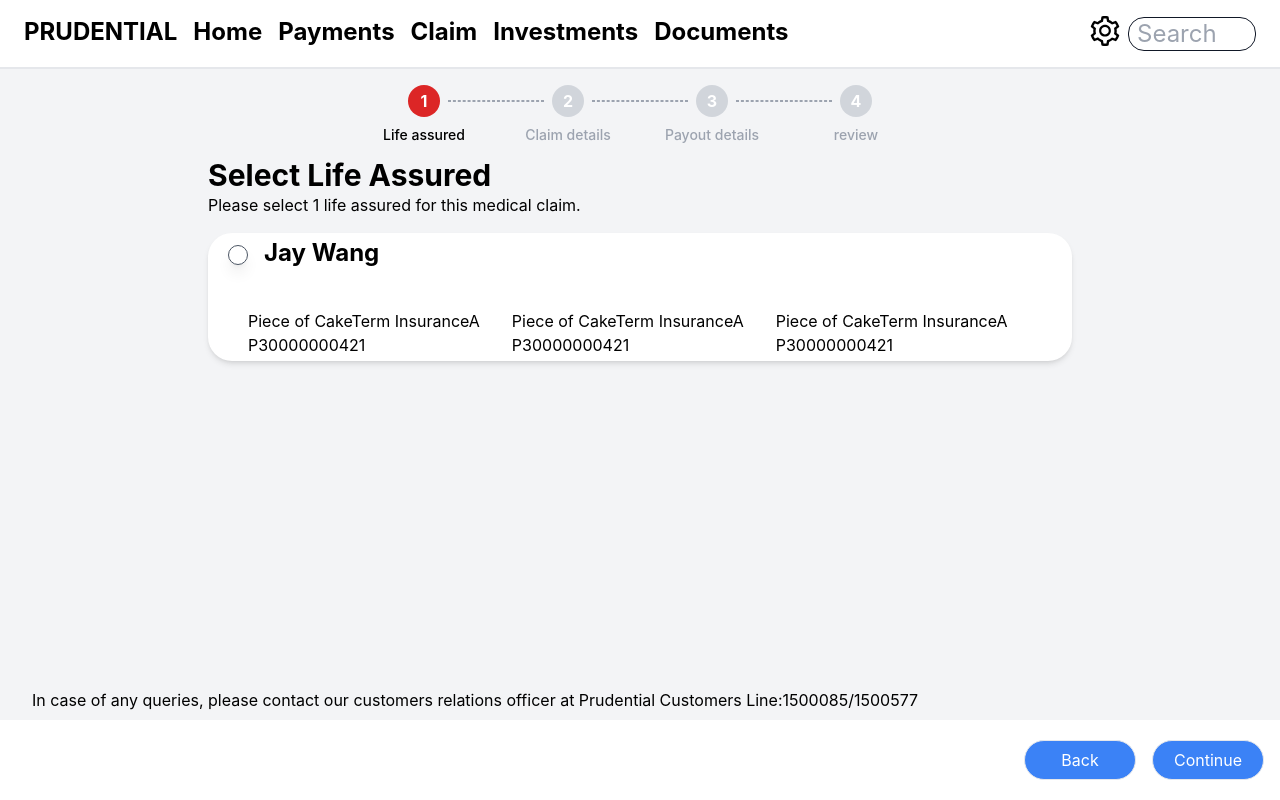
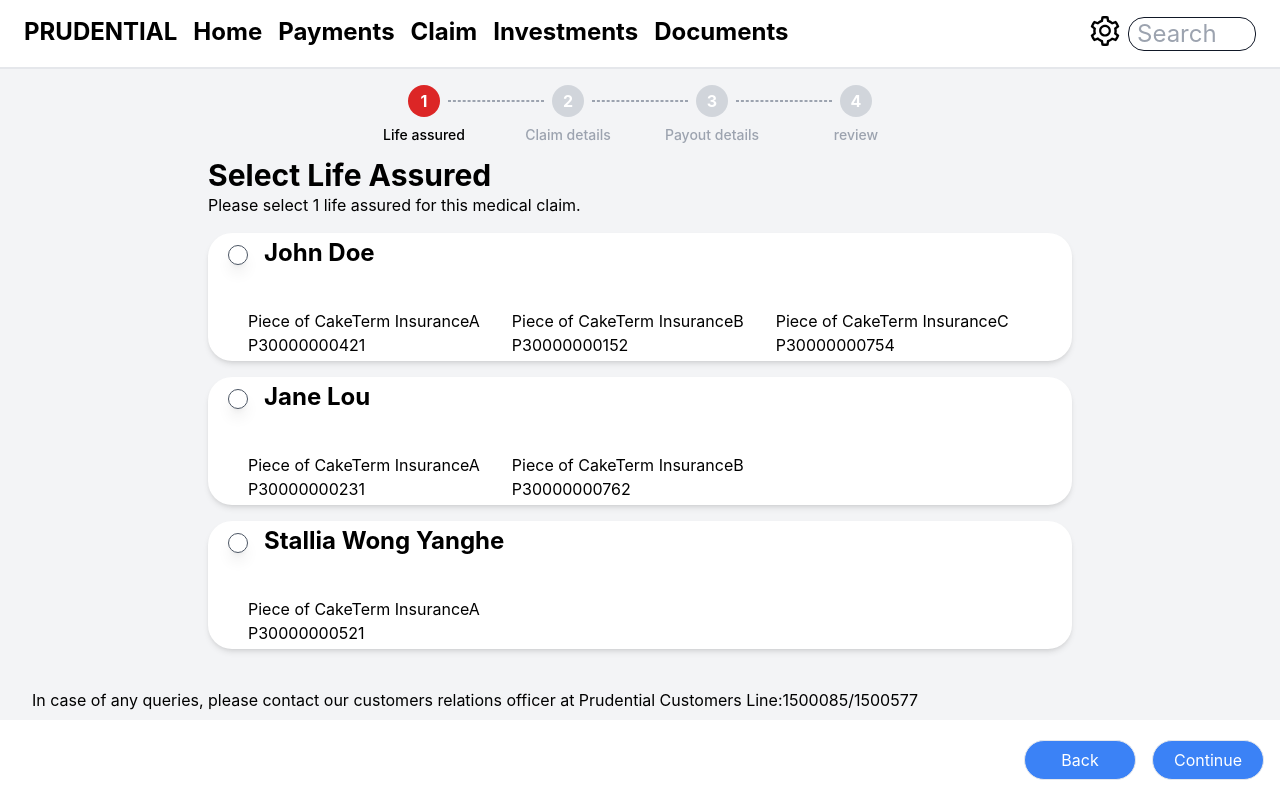
Before and after one commit to caiwenguo1314/questionnaire_exercise_app, a React (Create React App) app: page /form/policySelect in a window 1280 px wide. Built offline with nearby package versions, Linux system fonts and the light colour scheme.

Commit message:
完善card组件

```diff
--- /dev/null
+++ b/src/components/ui/assuredCard.tsx
@@ -0,0 +1,55 @@
+import React, { useState } from "react";
+
+interface AssuredCardData {
+  name: string;
+  insurance: {
+    insurancePiece: string;
+    insuranceNumber: string;
+  }[];
+}
+export default function AssuredCard({
+  AssuredCardData,
+}: {
+  AssuredCardData: AssuredCardData[];
+}) {
+  const [selected, setSelected] = useState<boolean[]>(
+    Array(AssuredCardData.length).fill(false)
+  );
+  const handleClick = (index: number) => {
+    setSelected((prev) => prev.map((item, i) => (i === index ? !item : item)));
+  };
+  return (
+    <div>
+      {AssuredCardData.map((item, index) => (
+        <div
+          key={index}
+          className="w-full h-32 bg-white border-none rounded-3xl mt-4 shadow-md"
+        >
+          <div
+            className={`w-5 h-5 border rounded-full relative top-3 left-5 ${
+              selected[index] ? "bg-blue-500" : " border-gray-600"
+            } flex justify-center items-center shadow-lg `}
+            onClick={()=>handleClick(index)}
+          >
+            <div
+              className={`w-2 h-2  rounded-full absolute top-1/2 left-1/2 -translate-x-1/2 -translate-y-1/2 ${
+                selected[index] ? "bg-white" : "border-none"
+              }`}
+            ></div>
+          </div>
+          <div className="relative left-14 -top-4 font-bold text-2xl">
+            {item.name}
+          </div>
+          <div className="flex relative left-10 top-6 gap-8">
+            {item.insurance.map((item, index) => (
+              <div key={index}>
+                <div>{item.insurancePiece}</div>
+                <div>{item.insuranceNumber}</div>
+              </div>
+            ))}
+          </div>
+        </div>
+      ))}
+    </div>
+  );
+}
--- a/src/pages/PolicySelect.tsx
+++ b/src/pages/PolicySelect.tsx
@@ -1,40 +1,53 @@
 import React from "react";
+import AssuredCard from "../components/ui/assuredCard";
+const AssuredCardData = [
+  {
+    name: "John Doe",
+    insurance: [
+      {
+        insurancePiece: "Piece of CakeTerm InsuranceA",
+        insuranceNumber: "P30000000421",
+      },
+      {
+        insurancePiece: "Piece of CakeTerm InsuranceB",
+        insuranceNumber: "P30000000152",
+      },
+      {
+        insurancePiece: "Piece of CakeTerm InsuranceC",
+        insuranceNumber: "P30000000754",
+      },
+    ],
+  },
+  {
+    name: "Jane Lou",
+    insurance: [
+      {
+        insurancePiece: "Piece of CakeTerm InsuranceA",
+        insuranceNumber: "P30000000231",
+      },
+      {
+        insurancePiece: "Piece of CakeTerm InsuranceB",
+        insuranceNumber: "P30000000762",
+      },
+    ],
+  },
+  {
+    name: "Stallia Wong Yanghe",
+    insurance: [
+      {
+        insurancePiece: "Piece of CakeTerm InsuranceA",
+        insuranceNumber: "P30000000521",
+      },
+    ],
+  },
+];
 
 export default function PolicySelect() {
-  const name: string = "Jay Wang";
   return (
     <div>
       <h1 className="text-3xl font-bold">Select Life Assured</h1>
       <h3>Please select 1 life assured for this medical claim.</h3>
-      <div className="w-full h-32 bg-white border-none rounded-3xl mt-4 shadow-md">
-        <div
-          className={`w-5 h-5 border rounded-full relative top-3 left-5 ${
-            false ? "bg-blue-500" : " border-gray-600"
-          } flex justify-center items-center shadow-lg `}
-          onClick={() => {}}
-        >
-          <div
-            className={`w-2 h-2  rounded-full absolute top-1/2 left-1/2 -translate-x-1/2 -translate-y-1/2 ${
-              true ? "bg-white" : "border-none"
-            }`}
-          ></div>
-        </div>
-        <div className="relative left-14 -top-4 font-bold text-2xl">{name}</div>
-        <div className="flex relative left-10 top-6 gap-8">
-          <div>
-            <div>Piece of CakeTerm InsuranceA</div>
-            <div>P30000000421</div>
-          </div>
-          <div>
-            <div>Piece of CakeTerm InsuranceA</div>
-            <div>P30000000421</div>
-          </div>
-          <div>
-            <div>Piece of CakeTerm InsuranceA</div>
-            <div>P30000000421</div>
-          </div>
-        </div>
-      </div>
+      <AssuredCard AssuredCardData={AssuredCardData} />
     </div>
   );
 }
```
